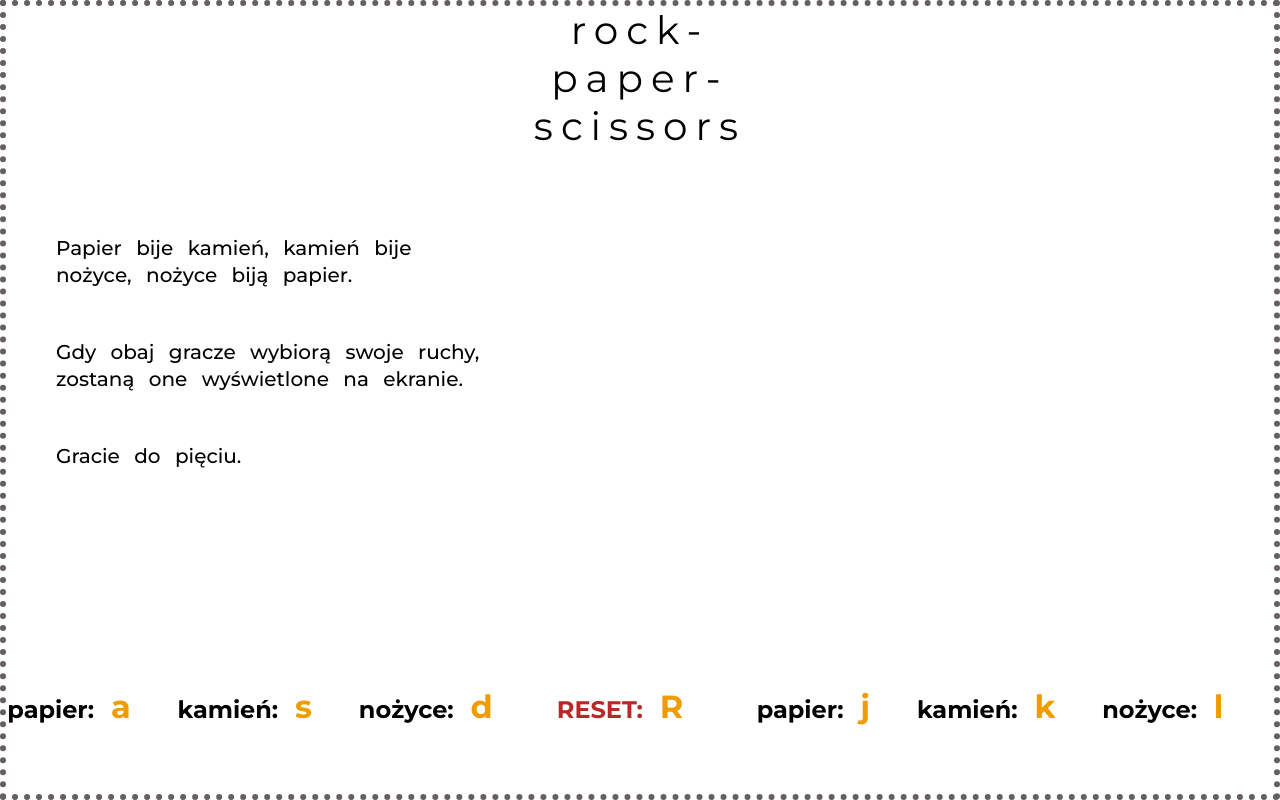
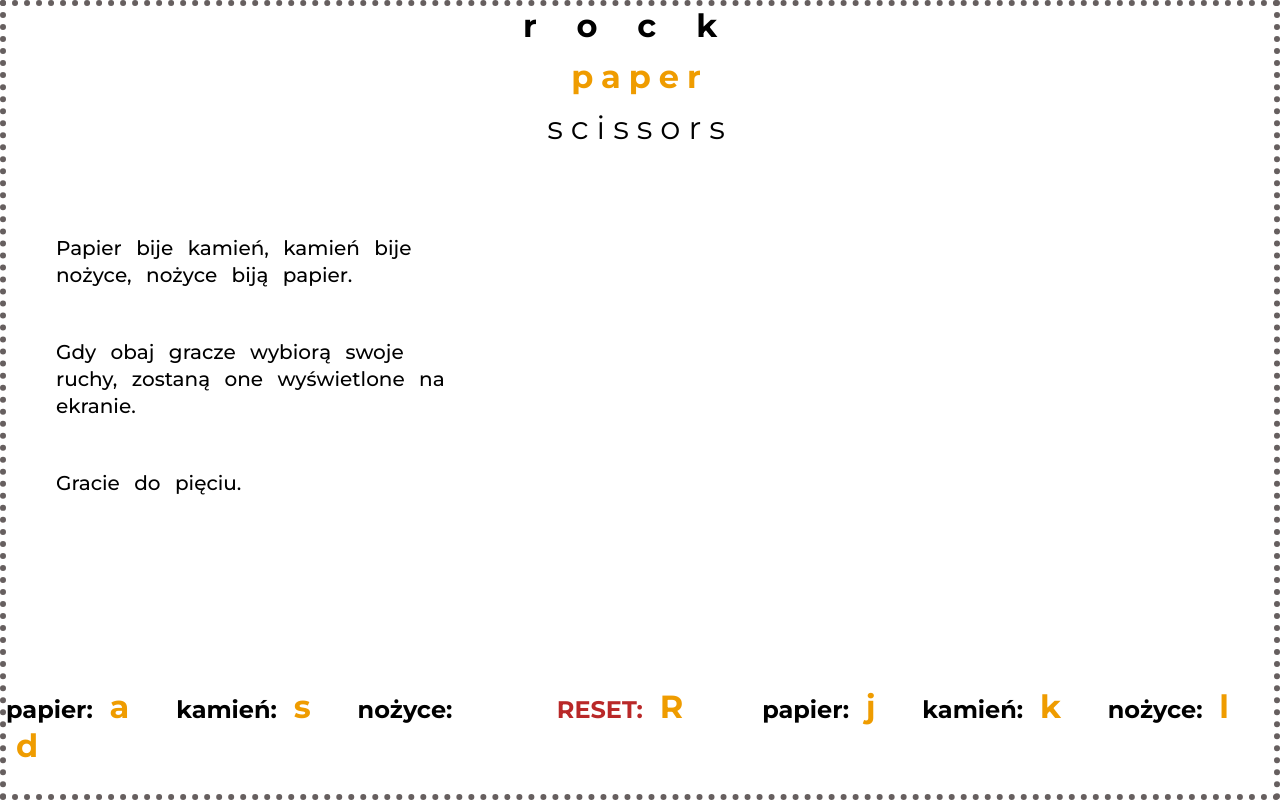
Before and after one commit to kroszczak/rock-paper-scissors, a plain HTML site: page index.html in a window 1280 px wide. Drawn offline with Linux system fonts and the light colour scheme.

Commit message:
style adjust

```diff
--- a/index.html
+++ b/index.html
@@ -9,7 +9,7 @@
     <body>
         <div id = "wrapper">
             <div class ="counter"></div>
-            <div id ="title">rock-paper-scissors</div>
+            <div id ="title"><span id ="rock">rock</span> <span id = 'paper'>paper</span>scissors</div>
             <div class ="counter"></div>
             <div class ="display"><p>Papier bije kamień, kamień bije nożyce, nożyce biją papier.</P> <p>Gdy obaj gracze wybiorą swoje ruchy, zostaną one wyświetlone na ekranie. </p><p>Gracie do pięciu.</p></div>
             <div id = "mark"></div>
--- a/style.css
+++ b/style.css
@@ -73,6 +73,24 @@ html{font-size: 62.5%;}
 #title{
     letter-spacing: 0.8rem;
     text-align: center;
-    font-size: 3.9rem;
+    font-size: 3.2rem;
     margin: 0 auto ;
+
 }
+
+#title span{
+    font-weight: 700;
+    margin: 0 auto 12px auto ;
+    text-align: center;
+    display: block;
+    font-size: 3.2rem;
+
+}
+
+#title #rock{
+    letter-spacing: 4rem;
+}
+
+#title #paper {
+    color:#EF9C00 ;
+}
```
